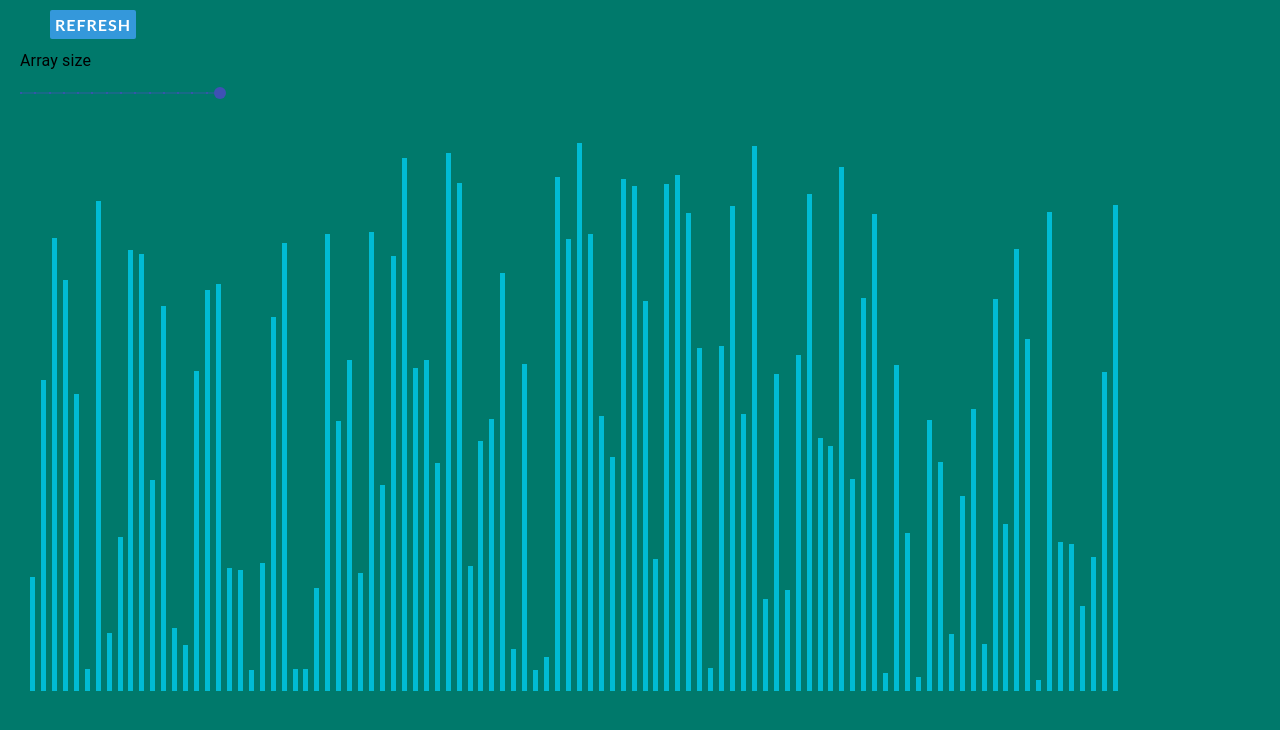
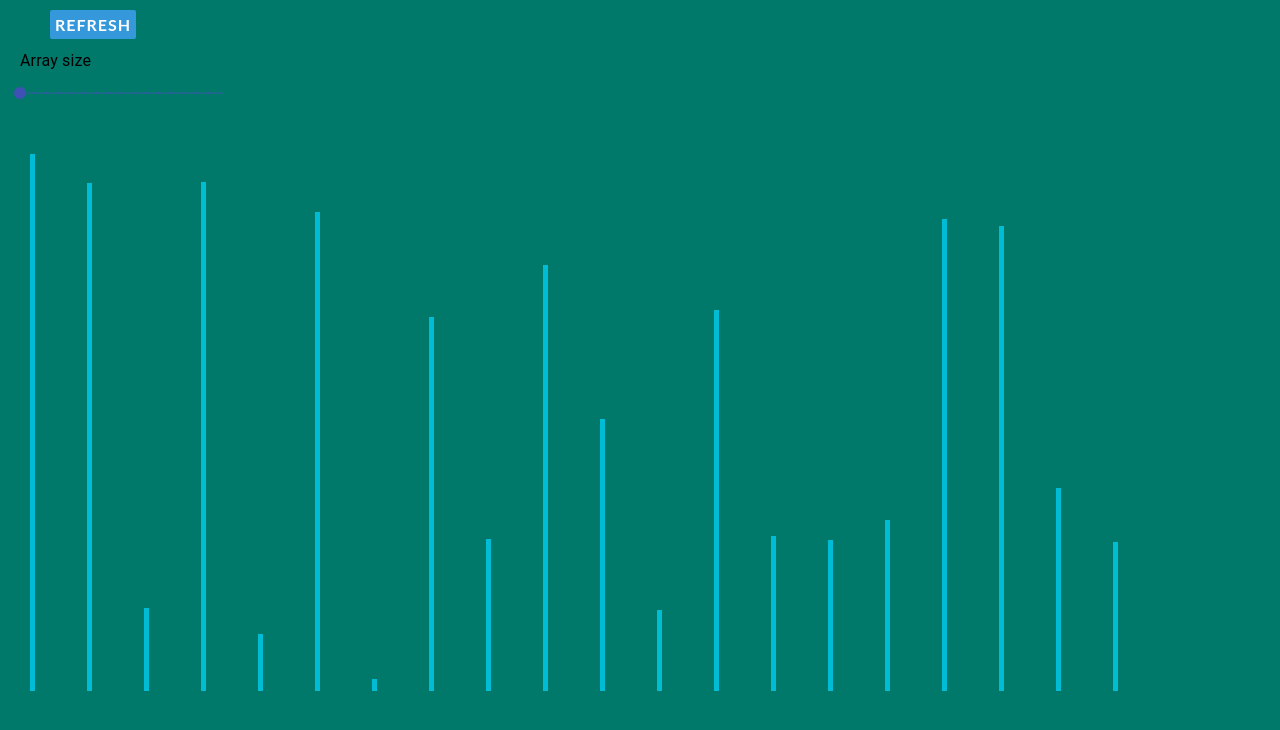
Before and after one commit to Roman1510/sorting-algorithms, a React (Create React App) app: page / in a window 1280 px wide. Shown: the top 730 px of the page. Built offline with nearby package versions, Linux system fonts and the light colour scheme.

Commit message:
slider functionality has been made

```diff
--- a/src/components/App.js
+++ b/src/components/App.js
@@ -32,17 +32,20 @@ function valuetext(value) {
   //here I can update the value of an array I generate
   return `${value}`;
 }
+
 function App() {
   const classes = useStyles();
-  const [arr, setArr] = useState(RandomizeArray(100, 550));
-  var RefreshButton = () => {
-    setArr(RandomizeArray(100, 550));
+  const [arr, setArr] = useState(RandomizeArray(20, 550));
+  const [size,setSize] = useState(20);
+  var RefreshButton = (a) => {
+    console.log(a)
+    setArr(RandomizeArray(a, 550));
   };
 
   return (
     <>
       <div className="divslider">
-        <a onClick={() => RefreshButton()} href="/#" className="btn btn-1">
+        <a onClick={() => RefreshButton(size)} href="/#" className="btn btn-1">
           Refresh
         </a>
         <div className={classes.root}>
@@ -50,15 +53,20 @@ function App() {
             Array size
           </Typography>
           <Slider
-            defaultValue={30}
+            defaultValue={20}
             getAriaValueText={valuetext}
             aria-labelledby="discrete-slider"
             valueLabelDisplay="off"
-            step={1}
+            step={5}
             marks
-            min={1}
-            max={15}
+            min={20}
+            max={100}
             track={false}
+            onChange={(e,val) => {
+              console.log(size)
+              setSize(val);
+              console.log(size)
+            }}
           />
         </div>
       </div>
```
Also changed, not shown: 2 other files (tests, documents, lock files or other folders).
